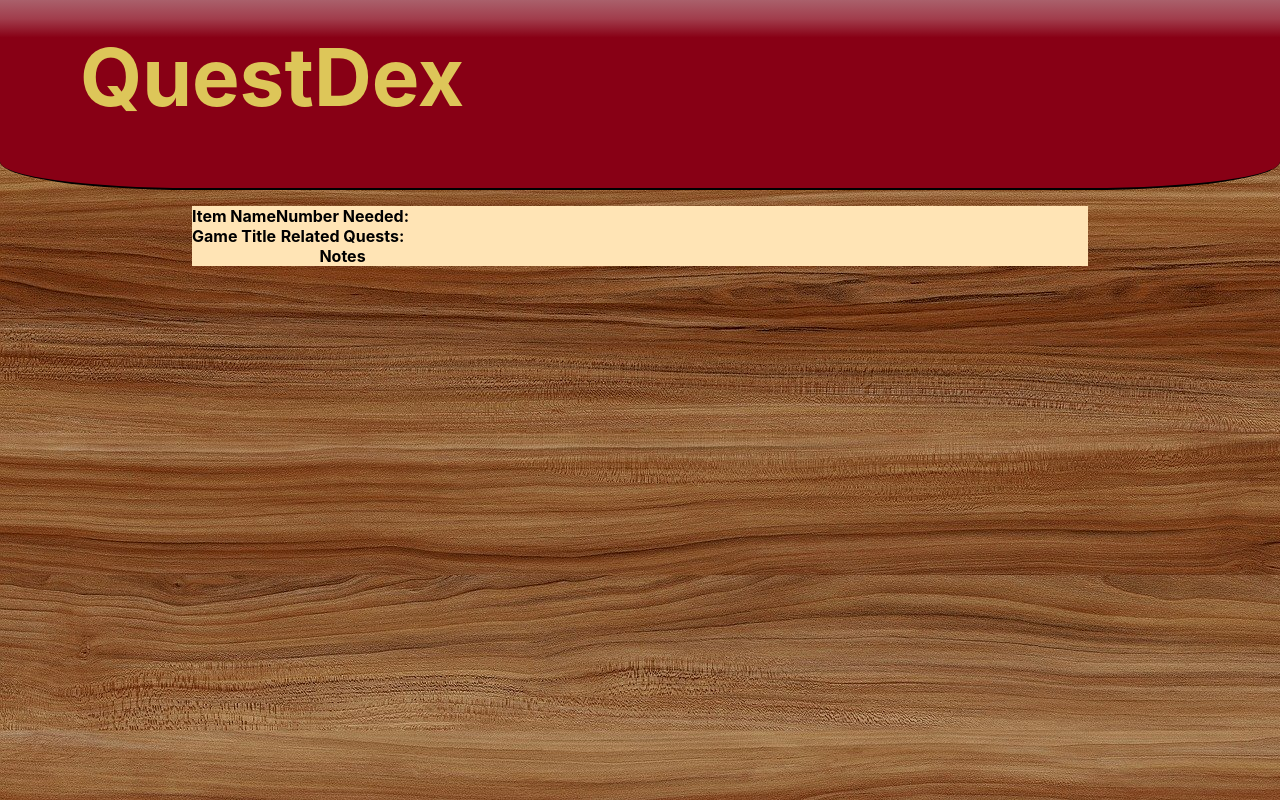
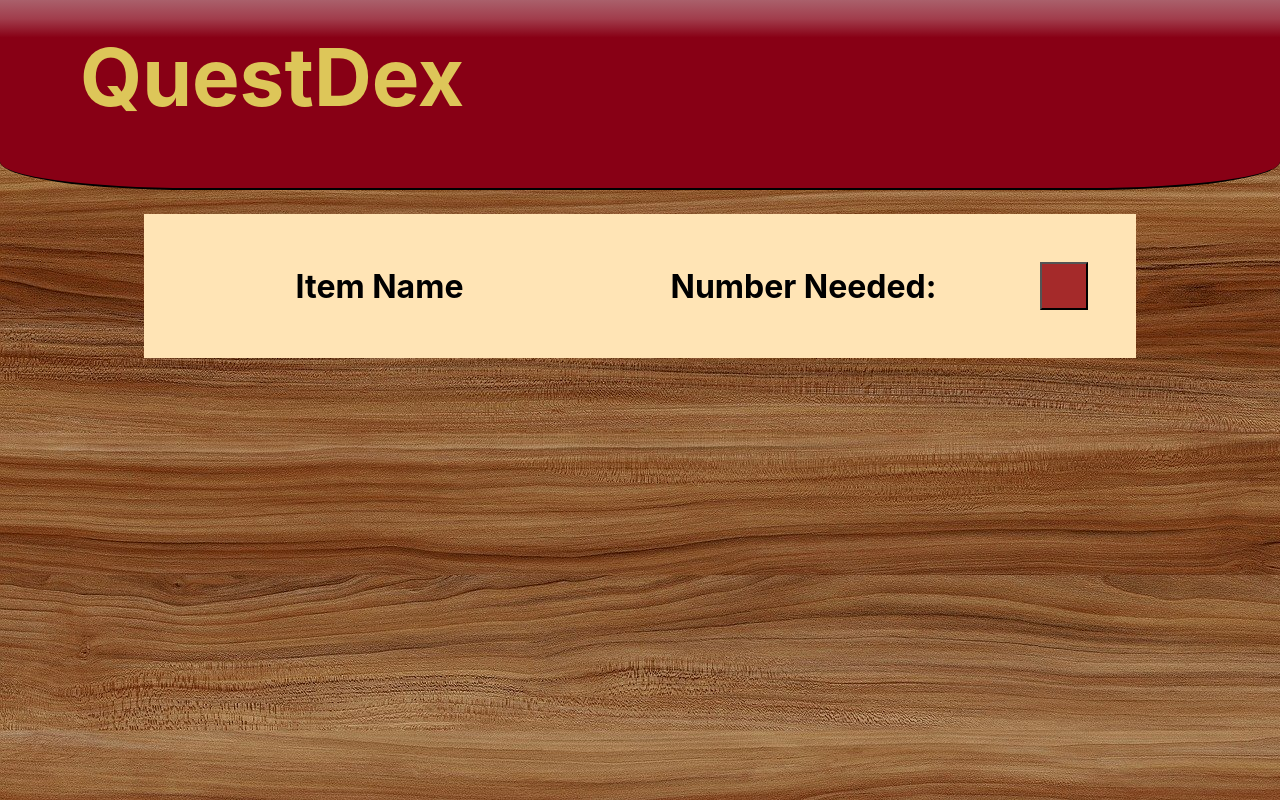
Before and after one commit to YTyler/questdex, a React (Create React App) app: page / in a window 1280 px wide. Built offline with nearby package versions, Linux system fonts and the light colour scheme.

Commit message:
add button and spacing

```diff
--- a/src/App.css
+++ b/src/App.css
@@ -40,8 +40,26 @@
 /* Item */
 .Item {
   display: flex;
+  flex-wrap: wrap;
+  font-size: 1.5rem;
   background-color: moccasin;
   width: 70%;
   margin: 0 auto;
   margin-top: 1em;
+  padding: 2em;
 }
+
+.Item section {
+  margin: auto;
+}
+
+.Item section h2 {
+  font-size: 2rem;
+}
+
+.Item button {
+  display: flex;
+  background-color: brown;
+  height: 2em;
+  width: 2em;
+}
--- a/src/components/Item.jsx
+++ b/src/components/Item.jsx
@@ -3,6 +3,11 @@ import React, { useState } from "react";
 export default function Item(props) {
   const item = props.item;
   const [open, setOpen] = useState(false);
+
+const openItem = () => {
+    setOpen((prevState)=> !prevState);
+  }
+
   return (
     <div className="Item">
       <section>
@@ -10,13 +15,14 @@ export default function Item(props) {
           <img src={item.imageURL} alt={item.altText} />
         )}
         <h2>{item.itemName}</h2>
-        <h3>{item.gameTitle}</h3>
+        {open && <h3>{item.gameTitle}</h3>}
       </section>
       <section>
-        <h3>Number Needed: {item.total}</h3>
-        <h3>Related Quests:</h3>
-        <h3>Notes</h3>
+        <h2>Number Needed: {item.total}</h2>
+        {open && <h3>Related Quests:</h3>}
+        {open && <h3>Notes</h3>}
       </section>
+      <button onClick={openItem} ></button>
     </div>
   );
 }
```
